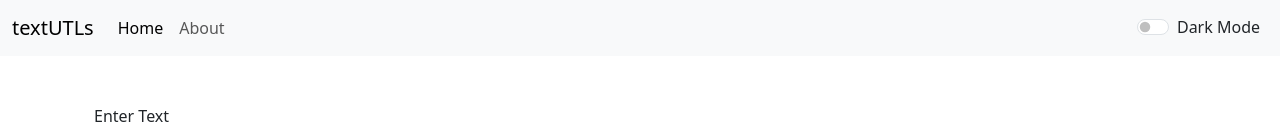
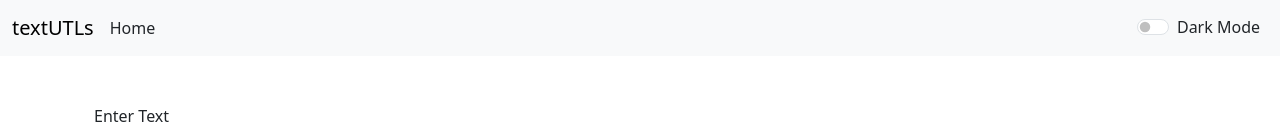
Before and after one commit to Fardaan-Mahdi/textUTLs, a React (Create React App) app: page / in a window 1280 px wide. Shown: the top 136 px of the page. Built offline with nearby package versions, Linux system fonts and the light colour scheme.

Commit message:
deplotment

```diff
--- a/package.json
+++ b/package.json
@@ -1,4 +1,5 @@
 {
+  "homepage": "https://Fardaan-Mahdi.github.io/textUTLs",
   "name": "my-app",
   "version": "0.1.0",
   "private": true,
@@ -6,6 +7,7 @@
     "@testing-library/jest-dom": "^5.17.0",
     "@testing-library/react": "^13.4.0",
     "@testing-library/user-event": "^13.5.0",
+    "gh-pages": "^6.1.1",
     "react": "^18.2.0",
     "react-dom": "^18.2.0",
     "react-router-dom": "^6.22.0",
@@ -13,6 +15,8 @@
     "web-vitals": "^2.1.4"
   },
   "scripts": {
+    "predeploy": "npm run build",
+    "deploy": "gh-pages -d build",
     "start": "react-scripts start",
     "build": "react-scripts build",
     "test": "react-scripts test",
--- a/src/App.js
+++ b/src/App.js
@@ -2,9 +2,9 @@ import "./App.css";
 import Navbar from "./components/Navbar";
 import TextForm from "./components/TextForm";
 import Alert from "./components/Alert";
-import About from "./components/About";
+// import About from "./components/About";
 import React, { useState } from "react";
-import { BrowserRouter as Router, Routes, Route } from "react-router-dom";
+// import { BrowserRouter as Router, Routes, Route, Link } from "react-router-dom";
 
 function App() {
   const [mode, setMode] = useState("light");
@@ -47,10 +47,11 @@ function App() {
   // }
 
   return (
-    <Router>
+    <>
+    {/* <Router> */}
       <Navbar
         title="textUTLs"
-        about="About"
+        // about="About"
         mode={mode}
         // greenMode={greenMode}
         toggleMode={toggleMode}
@@ -60,22 +61,23 @@ function App() {
       <Alert alert={alert} />
 
       <div className="container">
-        <Routes>
+        {/* <Routes>
           <Route exact path="/about" element={<About />} />
           <Route
-            exact path="/"
-            element={
+            path="/"
+            element={ */}
               <TextForm
                 showAlert={showAlert}
                 heading="Enter Text"
                 mode={mode}
                 // greenMode={greenMode}
               />
-            }
+            {/* }
           />
-        </Routes>
+        </Routes> */}
       </div>
-    </Router>
+    {/* </Router> */}
+    </>
   );
 }
 
--- a/src/components/Navbar.js
+++ b/src/components/Navbar.js
@@ -1,6 +1,6 @@
 import React from "react";
 import PropTypes from "prop-types";
-import { Link } from "react-router-dom";
+// import { Link } from "react-router-dom";
 
 export default function Navbar(props) {
 
@@ -9,9 +9,9 @@ export default function Navbar(props) {
       className={`navbar navbar-expand-lg navbar-${props.mode} bg-${props.mode}`}
     >
       <div className="container-fluid">
-        <Link className="navbar-brand" to="/">
+        <a className="navbar-brand" href="#">
           {props.title}
-        </Link>
+        </a>
         <button
           className="navbar-toggler"
           type="button"
@@ -26,15 +26,15 @@ export default function Navbar(props) {
         <div className="collapse navbar-collapse" id="navbarSupportedContent">
           <ul className="navbar-nav me-auto mb-2 mb-lg-0">
             <li className="nav-item">
-              <Link className="nav-link active" aria-current="page" to="/">
+              <a className="nav-a active text-decoration-none text-dark" aria-current="page" href="#">
                 Home
-              </Link>
+              </a>
             </li>
-            <li className="nav-item">
-              <Link className="nav-link" to="/about">
+            {/* <li className="nav-item">
+              <a className="nav-a" href="/about">
                 {props.about}
-              </Link>
-            </li>
+              </a>
+            </li> */}
           </ul>
           {/* <form className="d-flex" role="search">
             <input
```
Also changed, not shown: 1 other file (tests, documents, lock files or other folders).
